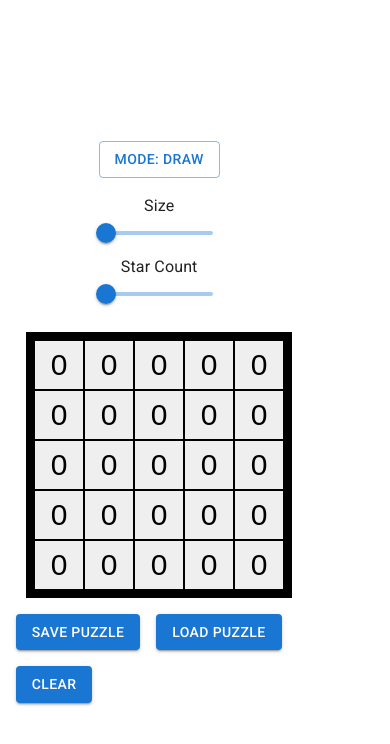
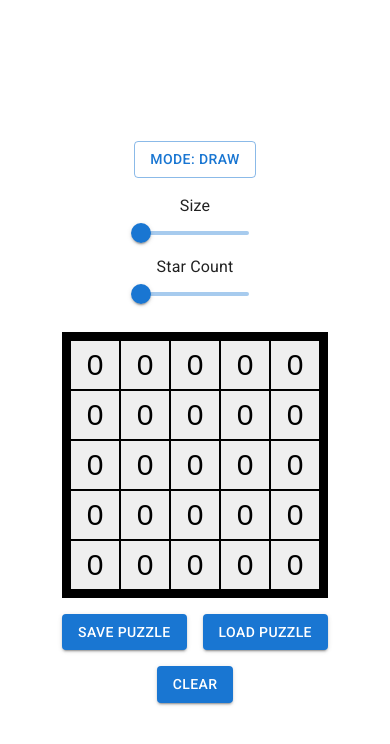
Before and after one commit to dtan3847/starbattle-solver, a React (Create React App) app: page / in a window 390 px wide. Shown: the top 744 px of the page. Built offline with nearby package versions, Linux system fonts and the light colour scheme.

Commit message:
Center content at large and small screen sizes

```diff
--- a/src/starbattle/puzzle.tsx
+++ b/src/starbattle/puzzle.tsx
@@ -2,6 +2,7 @@ import { useMemo, useState, useEffect } from "react";
 import classNames from 'classnames';
 import Box from '@mui/material/Box';
 import Button from '@mui/material/Button';
+import Container from '@mui/material/Container';
 import Slider from '@mui/material/Slider';
 import Stack from '@mui/material/Stack';
 import LoadingButton from '@mui/lab/LoadingButton';
@@ -167,7 +168,8 @@ export default function StarBattlePuzzle(): JSX.Element {
         )
         : ''
     return (
-        <Stack className="StarBattle-Puzzle" spacing={2} alignItems="center">
+        <Container>
+            <Stack className="StarBattle-Puzzle" spacing={2} alignItems="center" minWidth="100%">
                 <Button
                     variant="outlined"
                     onClick={() => setMode((mode + 1) % 2)}
@@ -183,7 +185,7 @@ export default function StarBattlePuzzle(): JSX.Element {
                 >
                     {contentCells}
                 </div>
-            <Stack direction="row" spacing={2} flexWrap="wrap" useFlexGap>
+                <Stack direction="row" spacing={2} flexWrap="wrap" useFlexGap justifyContent="center">
                     <Button variant="contained" onClick={savePuzzleToLocalStorage}>
                         Save Puzzle
                     </Button>
@@ -193,9 +195,10 @@ export default function StarBattlePuzzle(): JSX.Element {
                     <Button variant="contained" onClick={handleClearClick}>
                         Clear
                     </Button>
+                </Stack>
                 {
                     mode === Mode.SOLVE
-                    ? (<>
+                    ? (<Stack direction="row" spacing={2} flexWrap="wrap" useFlexGap justifyContent="center">
                         <Button variant="contained" onClick={() => setShowNextStep(!showNextStep)}>
                             {showNextStep ? "Hide Next Step" : "Show Next Step"}
                         </Button>
@@ -205,10 +208,9 @@ export default function StarBattlePuzzle(): JSX.Element {
                         <LoadingButton variant="contained" onClick={autoSolve} loading={autoSolving}>
                             Auto Solve
                         </LoadingButton>
-                    </>)
+                    </Stack>)
                     : ''
                 }
-            </Stack>
                 {
                     mode === Mode.SOLVE
                     ? (<div className="StarBattle-Message">
@@ -217,6 +219,7 @@ export default function StarBattlePuzzle(): JSX.Element {
                     : ' '
                 }
             </Stack>
+        </Container>
     )
 
     function getSolutionErrorIfSolving() {
```
Lines whose indentation alone changed are shown as unchanged.
